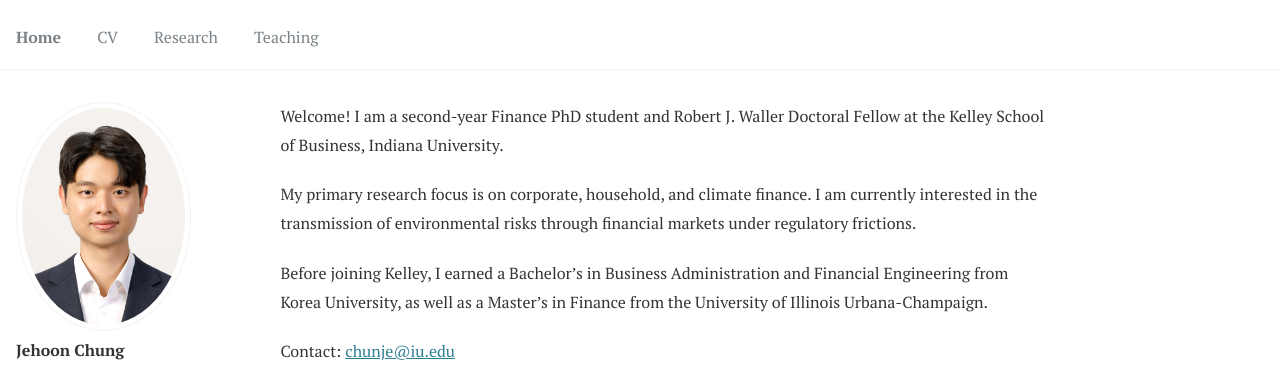
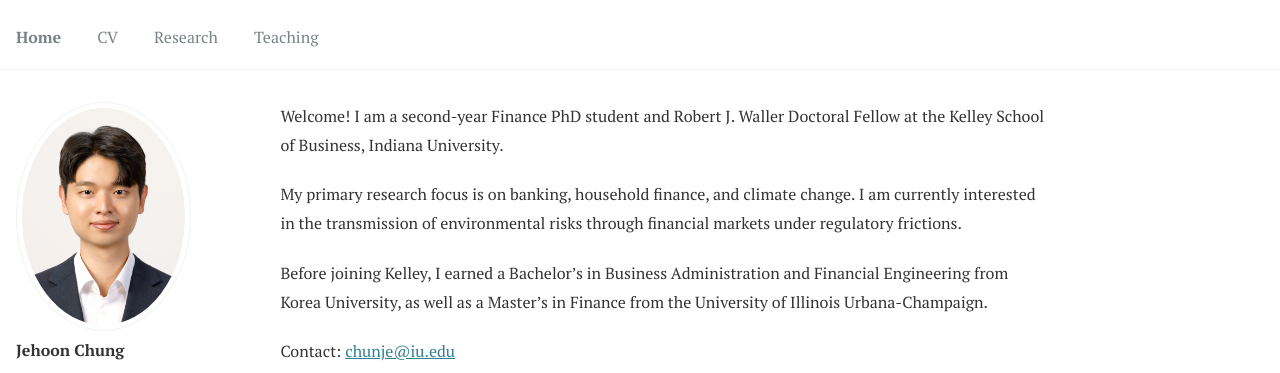
Before and after one commit to JehoonChung/jehoonchung.github.io, a Jekyll site: the page built from _pages/about.md, in a window 1280 px wide. Shown: the top 373 px of the page. Built offline with Jekyll 4.4.1, drawn with Linux system fonts in a browser that asks for light colours.

Commit message:
Update about.md

```diff
--- a/_pages/about.md
+++ b/_pages/about.md
@@ -9,7 +9,7 @@ redirect_from:
 
 Welcome! I am a second-year Finance PhD student and Robert J. Waller Doctoral Fellow at the Kelley School of Business, Indiana University.
 
-My primary research focus is on corporate, household, and climate finance. I am currently interested in the transmission of environmental risks through financial markets under regulatory frictions.
+My primary research focus is on banking, household finance, and climate change. I am currently interested in the transmission of environmental risks through financial markets under regulatory frictions.
 
 Before joining Kelley, I earned a Bachelor's in Business Administration and Financial Engineering from Korea University, as well as a Master’s in Finance from the University of Illinois Urbana-Champaign.
 
```
